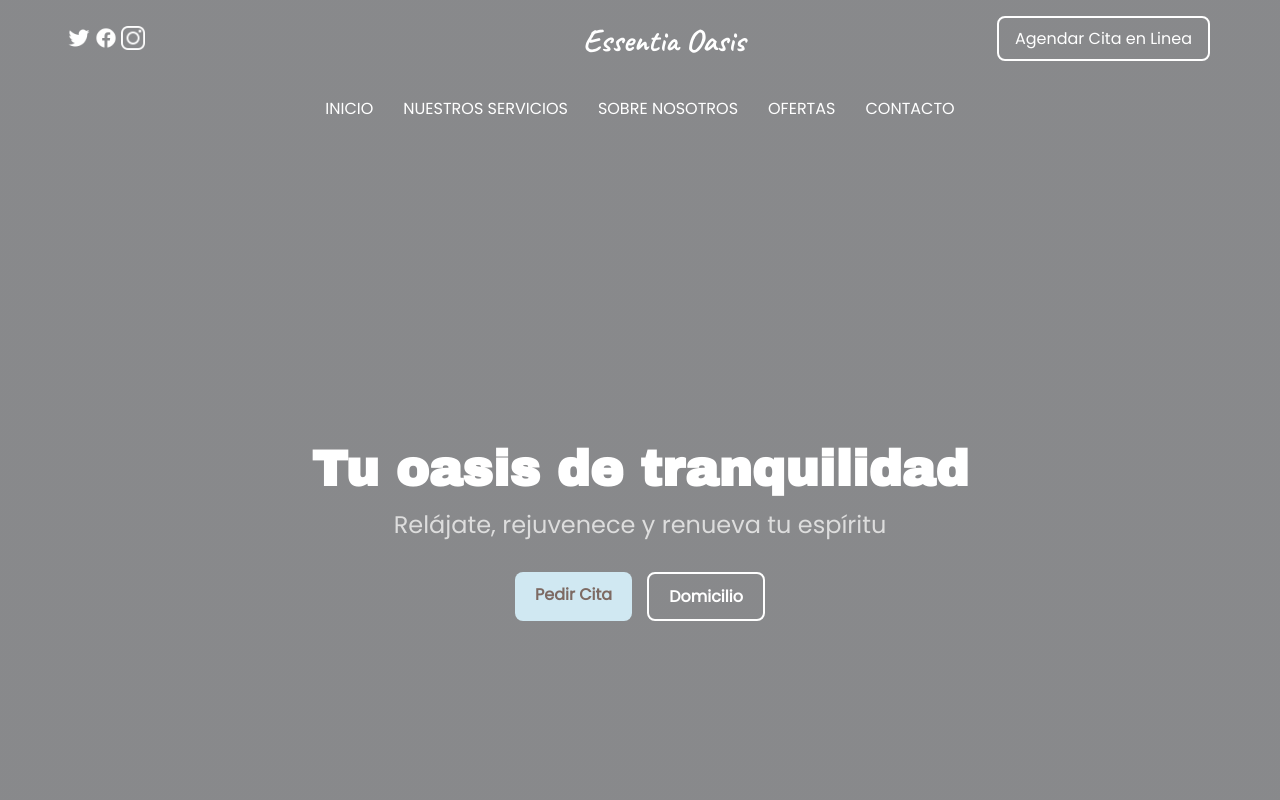
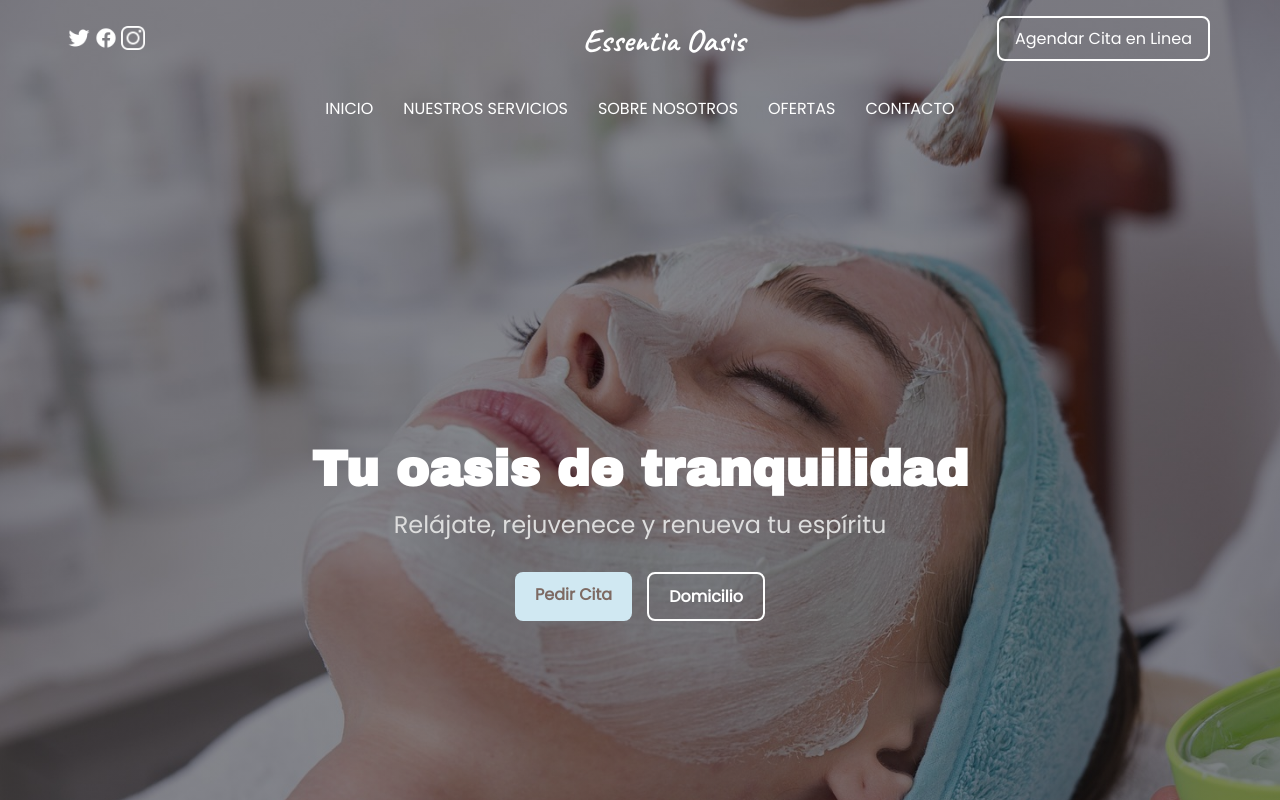
Before and after one commit to Mar14n423/Spa-y-Bienestad, a plain HTML site: page index.html in a window 1280 px wide. Shown: the top 800 px of the page. Drawn offline with Linux system fonts and the light colour scheme; the site is published under a folder, as on GitHub Pages, so addresses that start at the root find nothing; a web font is replaced by a local one.

Commit message:
cambios para que cargen las imagenes

```diff
--- a/css/contact.css
+++ b/css/contact.css
@@ -16,7 +16,7 @@ header {
     flex-direction: column;
     justify-content: flex-start;
     height: 140vh;
-    background: linear-gradient(rgba(5,7,12,0.45),rgba(5,7,12,0.45)),url(/img/spa-contacto.jpg) no-repeat;
+    background: linear-gradient(rgba(5,7,12,0.45),rgba(5,7,12,0.45)),url(../img/spa-contacto.jpg) no-repeat;
     background-size: cover;
     color: #fff;
     padding: 0;
--- a/css/servicios.css
+++ b/css/servicios.css
@@ -16,7 +16,7 @@ header {
     flex-direction: column;
     justify-content: flex-start;
     height: 140vh;
-    background: linear-gradient(rgba(5,7,12,0.45),rgba(5,7,12,0.45)),url(/img/servicios.jpg) no-repeat;
+    background: linear-gradient(rgba(5,7,12,0.45),rgba(5,7,12,0.45)),url(../img/servicios.jpg) no-repeat;
     background-size: cover;
     color: #fff;
     padding: 0;
--- a/css/style.css
+++ b/css/style.css
@@ -41,7 +41,7 @@ header {
     flex-direction: column;
     justify-content: flex-start;
     height: 140vh;
-    background: linear-gradient(rgba(5,7,12,0.45),rgba(5,7,12,0.45)),url(/img/logo.jpg) no-repeat;
+    background: linear-gradient(rgba(5,7,12,0.45),rgba(5,7,12,0.45)),url(../img/logo.jpg) no-repeat;
     background-size: cover;
     color: #fff;
     padding: 0;
```
